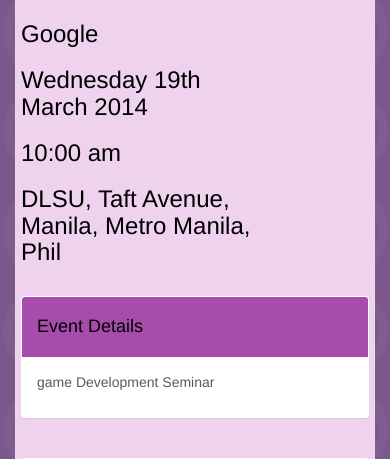
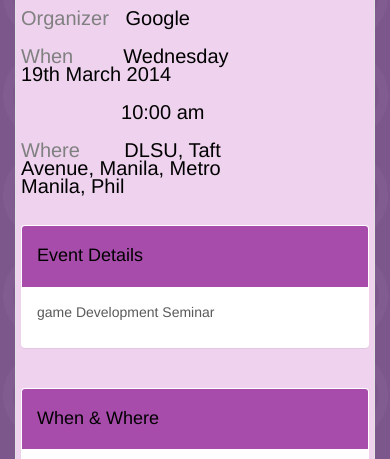
Before and after one commit to ImTheMark/WEBAPPS, a PHP site: page /plus/EventDetail.php?id=10 in a window 390 px wide. Shown: the part 413-872 px from the top of the page. Run offline with PHP 8.4, Linux system fonts and the light colour scheme; data comes from the database, SQL or seed files in the repository; some libraries are stand-ins or nearby versions.

Commit message:
change details style

```diff
--- a/EventDetail.php
+++ b/EventDetail.php
@@ -20,6 +20,15 @@
         background-color: #7C578C;
         background: url('images/bg.png') repeat center center;
       }
+
+	  h3{
+
+		line-height: 0.9;
+	  }
+
+	  h1{
+		font-weight: bold;
+	  }
 
       #poster {
 				float: left;
@@ -54,6 +63,10 @@
 
 		h1,h2,h3,h4{
 			color:black;
+		}
+
+		span{
+			color:gray;
 		}
 
 		#map{
@@ -92,6 +105,17 @@
 				position: block;
 				overflow: hidden;
 			}
+
+			 h3{
+
+				line-height: 0.9;
+				font-size:20px;
+			  }
+
+			  h1{
+				font-weight: bold;
+				font-size:25px;
+			  }
 		}
 
     </style>
@@ -157,10 +181,10 @@
 			</div>
 			<div  class="col-md-8" id="info">
 					<h1><?php echo $eventname?></h1>
-					<h3><?php echo $companyname ?> </h3>
-					<h3><?php echo date_format($startdatetime, 'l jS F Y') ?> </h3>
-					<h3><?php echo date_format($startdatetime, 'g:i a'); ?> </h3>
-					<h3><?php echo $location ?> </h3>
+					<h3><span>Organizer</span>  &nbsp&nbsp<?php echo $companyname ?> </h3>
+					<h3><span>When</span>      &nbsp&nbsp&nbsp &nbsp&nbsp&nbsp&nbsp<?php echo date_format($startdatetime, 'l jS F Y') ?> </h3>
+					<h3>          &nbsp&nbsp&nbsp&nbsp&nbsp&nbsp &nbsp&nbsp&nbsp&nbsp&nbsp&nbsp&nbsp&nbsp&nbsp&nbsp&nbsp<?php echo date_format($startdatetime, 'g:i a'); ?> </h3>
+					<h3><span>Where</span>     &nbsp&nbsp &nbsp&nbsp&nbsp&nbsp<?php echo $location ?> </h3>
 
 			</div>
 		</div>
```
